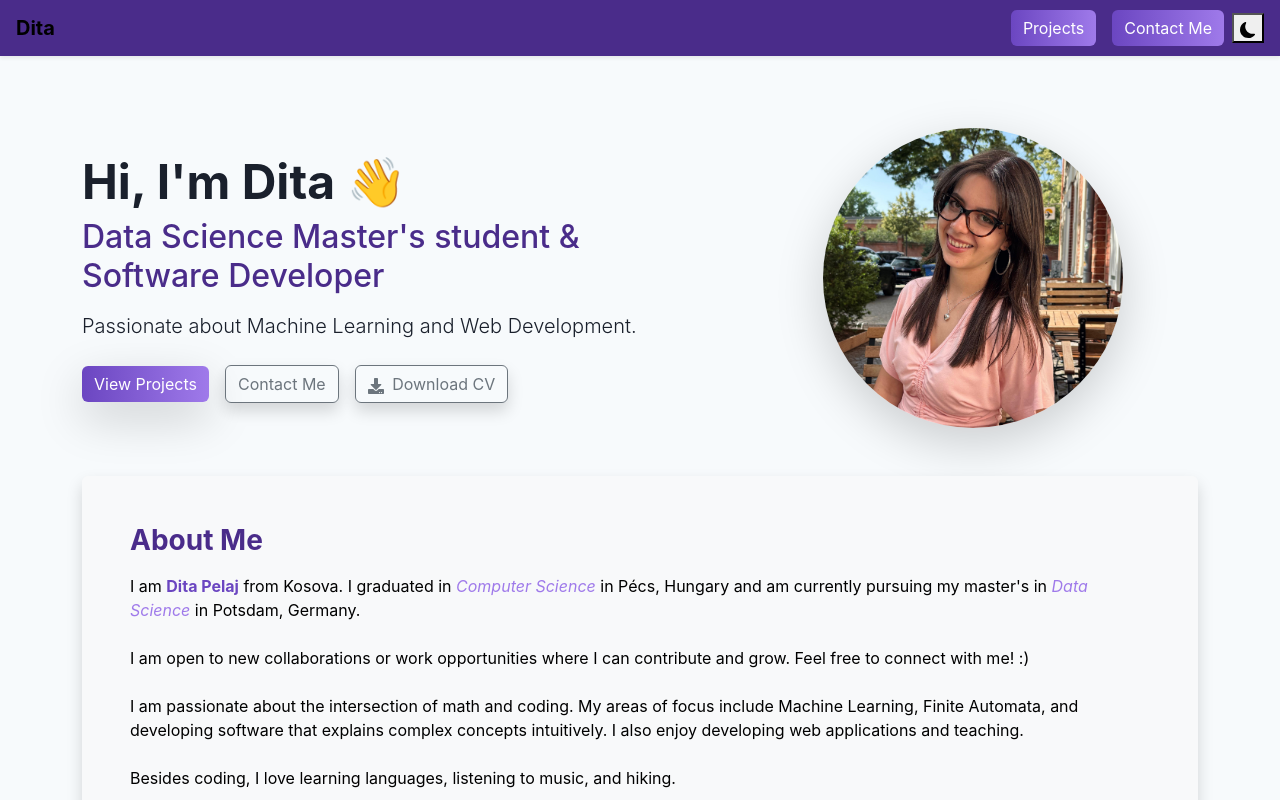
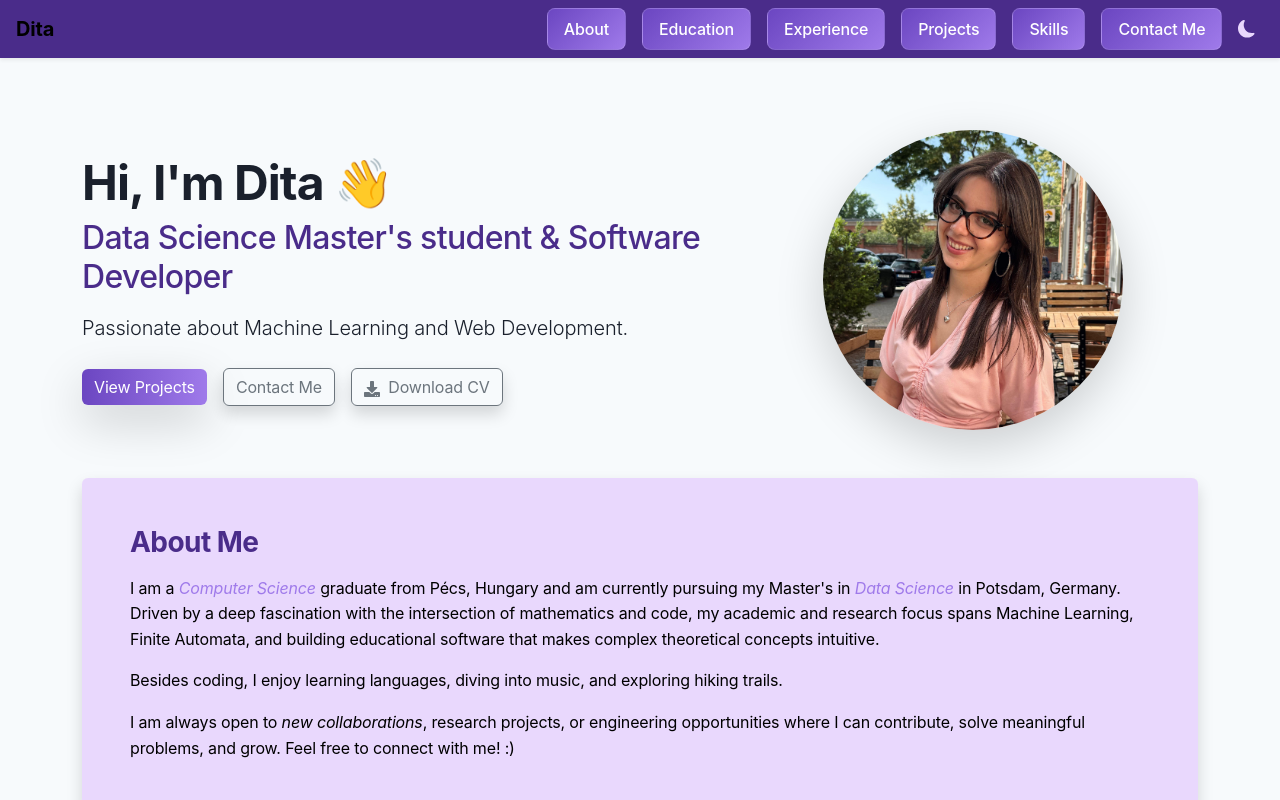
Before and after one commit to ditaa99/portfolio, a React (Vite) app: page / in a window 1280 px wide. Shown: the top 800 px of the page. Built offline with nearby package versions, Linux system fonts and the light colour scheme.

Commit message:
update navbar and about me section

```diff
--- a/src/components/About.jsx
+++ b/src/components/About.jsx
@@ -2,28 +2,27 @@ import React from "react";
 
 const About = () => (
   <section className="container my-5" id="about" data-aos="fade-up">
-    <div className="bg-light p-5 rounded shadow about-section">
+    {/* Removed bg-light to prevent dark-mode theme clashing */}
+    <div className="p-5 rounded shadow about-section">
       <h3 className="fw-bold mb-3">About Me</h3>
       <p>
-        I am <span className="text-primary fw-bold">Dita Pelaj</span> from
-        Kosova. I graduated in{" "}
-        <span className="text-secondary fst-italic">Computer Science</span> in
-        Pécs, Hungary and am currently pursuing my master's in{" "}
+        I am a{" "}
+        <span className="text-secondary fst-italic">Computer Science</span> graduate from
+        Pécs, Hungary and am currently pursuing my Master's in{" "}
         <span className="text-secondary fst-italic">Data Science</span> in
-        Potsdam, Germany.
-        <br />
-        <br />
-        I am open to new collaborations or work opportunities where I can
-        contribute and grow. Feel free to connect with me! :)
-        <br />
-        <br />
-        I am passionate about the intersection of math and coding. My
-        areas of focus include Machine Learning, Finite Automata, and developing
-        software that explains complex concepts intuitively. I also enjoy
-        developing web applications and teaching.
-        <br />
-        <br />
-        Besides coding, I love learning languages, listening to music, and hiking.
+        Potsdam, Germany. Driven by a deep fascination with the intersection of
+        mathematics and code, my academic and research focus spans Machine
+        Learning, Finite Automata, and building educational software that makes
+        complex theoretical concepts intuitive.
+      </p>
+      <p>
+        Besides coding, I enjoy learning languages, diving into music, and
+        exploring hiking trails.
+      </p>
+      <p className="mb-0">
+        I am always open to <i>new collaborations</i>, research projects, or
+        engineering opportunities where I can contribute, solve meaningful
+        problems, and grow. Feel free to connect with me! :)
       </p>
     </div>
   </section>
--- a/src/components/Navbar.jsx
+++ b/src/components/Navbar.jsx
@@ -14,14 +14,36 @@ const Navbar = () => {
         Dita
       </a>
       <div className="ms-auto d-flex align-items-center">
-        <a href="#projects" className="btn btn-outline-primary mx-2">
+        <a href="#about" className="btn btn-outline-primary mx-1 mx-md-2">
+          About
+        </a>
+        <a href="#education" className="btn btn-outline-primary mx-1 mx-md-2">
+          Education
+        </a>
+        <a href="#experience" className="btn btn-outline-primary mx-1 mx-md-2">
+          Experience
+        </a>
+        <a href="#projects" className="btn btn-outline-primary mx-1 mx-md-2">
           Projects
         </a>
-        <a href="#contact" className="btn btn-outline-primary mx-2">
+        <a href="#skills" className="btn btn-outline-primary mx-1 mx-md-2">
+          Skills
+        </a>
+        <a href="#contact" className="btn btn-outline-primary mx-1 mx-md-2">
           Contact Me
         </a>
-        <button onClick={() => setDark(!dark)}>
-          {dark ? <BsFillSunFill /> : <BsFillMoonFill />}
+
+        <button
+          onClick={() => setDark(!dark)}
+          className="btn text-white p-2 d-inline-flex align-items-center justify-content-center"
+          style={{ border: "none", fontSize: "1.1rem" }}
+          aria-label="Toggle Theme"
+        >
+          {dark ? (
+            <BsFillSunFill style={{ color: "#fbd38d" }} />
+          ) : (
+            <BsFillMoonFill style={{ color: "#e9d8fd" }} />
+          )}
         </button>
       </div>
     </nav>
--- a/src/index.css
+++ b/src/index.css
@@ -21,13 +21,18 @@
 
 body {
   margin: 0;
-  font-family:
-    -apple-system, BlinkMacSystemFont, "Segoe UI", Roboto, sans-serif;
+  font-family: -apple-system, BlinkMacSystemFont, "Segoe UI", Roboto, sans-serif;
   -webkit-font-smoothing: antialiased;
   -moz-osx-font-smoothing: grayscale;
   transition:
     background-color 0.3s ease,
     color 0.3s ease;
+  line-height: 1.6; /* prevent text crowding */
+  letter-spacing: -0.01em;
+}
+
+html {
+  scroll-behavior: smooth;
 }
 
 body[data-theme="light"] {
@@ -40,11 +45,34 @@ body[data-theme="dark"] {
   color: var(--bg-light);
 }
 
+h1, h2, h3, h4 {
+  letter-spacing: -0.02em; /* Gives large headlines an intentional design feel */
+}
+
 /*
    2. NAVBAR & GLOBAL TYPOGRAPHY UTILITIES
    */
 .navbar {
   background: var(--purple-dark);
+}
+
+/* Custom Overrides to fix the Navbar Links layout */
+.navbar .btn-outline-primary {
+  background: linear-gradient(135deg, var(--purple) 0%, var(--purple-light) 100%) !important;
+  color: #ffffff !important;
+  border: 1px solid rgba(255, 255, 255, 0.15) !important;
+  font-weight: 500;
+  border-radius: 8px;
+  padding: 0.5rem 1rem;
+  transition: transform 0.2s ease, box-shadow 0.2s ease, background 0.2s ease !important;
+}
+
+/* Interactive Hover state animation */
+.navbar .btn-outline-primary:hover {
+  background: linear-gradient(135deg, var(--purple-dark) 0%, var(--purple) 100%) !important;
+  color: #ffffff !important;
+  transform: translateY(-2px);
+  box-shadow: 0 4px 12px rgba(0, 0, 0, 0.2);
 }
 
 .headline,
@@ -72,8 +100,7 @@ body[data-theme="dark"] .headline {
   font-style: italic;
 }
 
-/* Global Buttons & Links */
-.btn-outline-primary,
+/* Global Buttons & Links outside navbar */
 .btn-gradient {
   background: linear-gradient(90deg, var(--purple), var(--purple-light));
   color: white;
```
Lines whose indentation alone changed are shown as unchanged.
